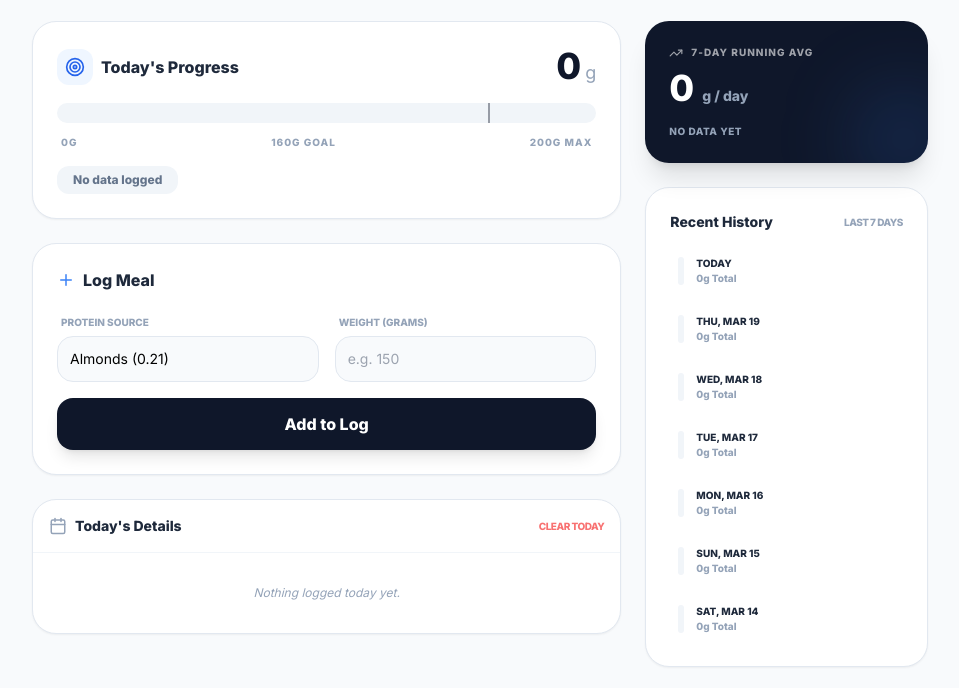
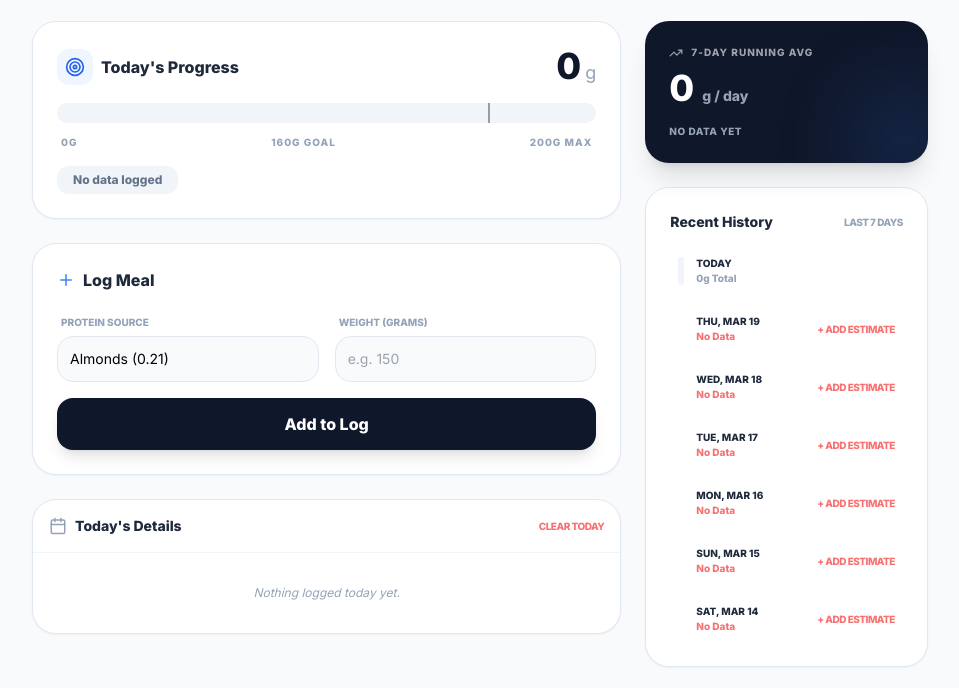
Before and after one commit to mikedobell/protein-tracker, a website: page index.html in a window 1280 px wide. Shown: the part 87-775 px from the top of the page, without its empty margins (160-1119 px from the left). Drawn offline with Linux system fonts and the light colour scheme.

Commit message:
Allow backfill estimates on any past day with no data
Previously the "+ Add Estimate" button only appeared on days between
the user's first log and today. Now any past day showing 0g in the
history gets the backfill option, so users can estimate protein for
any day they missed regardless of when they started tracking.

Co-Authored-By: Claude Opus 4.6 <noreply@anthropic.com>

```diff
--- a/index.html
+++ b/index.html
@@ -375,26 +375,24 @@
                 avgStatus.className = "mt-4 flex items-center gap-2 text-[10px] font-bold text-orange-400 uppercase tracking-wider";
             }
 
-            // Update History List (with missed day detection)
-            const missedDays = getMissedDays(logs, 7);
-            const missedSet = new Set(missedDays.map(m => m.dateStr));
+            // Update History List — any past day with 0g shows backfill option
             const historyContainer = document.getElementById('history-list');
             historyContainer.innerHTML = '';
             last7Days.forEach(day => {
                 const ds = day.date.toDateString();
-                const isMissed = missedSet.has(ds);
-                const dayColor = isMissed ? 'bg-red-400' : (day.total === 0 ? 'bg-slate-100' : (day.total < goalMin ? 'bg-orange-400' : (day.total <= goalMax ? 'bg-emerald-400' : 'bg-blue-400')));
+                const canBackfill = day.total === 0 && !day.isToday;
+                const dayColor = canBackfill ? 'bg-red-400' : (day.total === 0 ? 'bg-slate-100' : (day.total < goalMin ? 'bg-orange-400' : (day.total <= goalMax ? 'bg-emerald-400' : 'bg-blue-400')));
                 const dayLabel = day.isToday ? 'Today' : day.date.toLocaleDateString(undefined, { weekday: 'short', month: 'short', day: 'numeric' });
                 const div = document.createElement('div');
                 div.className = "flex items-center justify-between p-2 rounded-2xl hover:bg-slate-50 transition-colors";
 
-                if (isMissed) {
+                if (canBackfill) {
                     div.innerHTML = `
                         <div class="flex items-center gap-3">
                             <div class="w-1.5 h-7 rounded-full ${dayColor}"></div>
                             <div>
                                 <p class="text-[10px] font-black text-slate-800 uppercase">${escapeHTML(dayLabel)}</p>
-                                <p class="text-[10px] text-red-400 font-bold">Missed</p>
+                                <p class="text-[10px] text-red-400 font-bold">No Data</p>
                             </div>
                         </div>
                         <button onclick="promptBackfill('${escapeHTML(ds)}')" class="text-[10px] font-bold text-red-400 hover:text-red-600 uppercase tracking-tighter">+ Add Estimate</button>
```
Also changed, not shown: test.js (+10 -0 lines).
